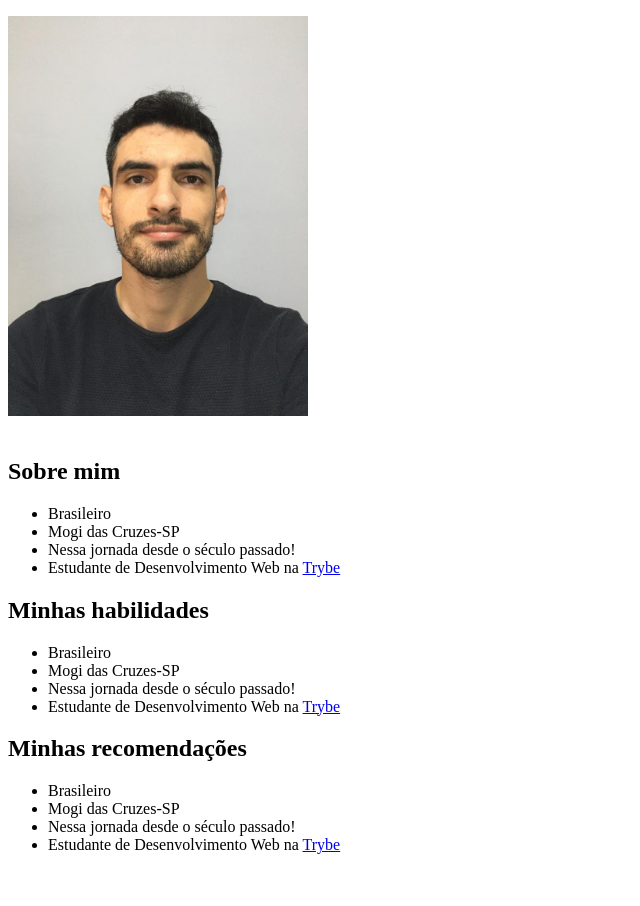
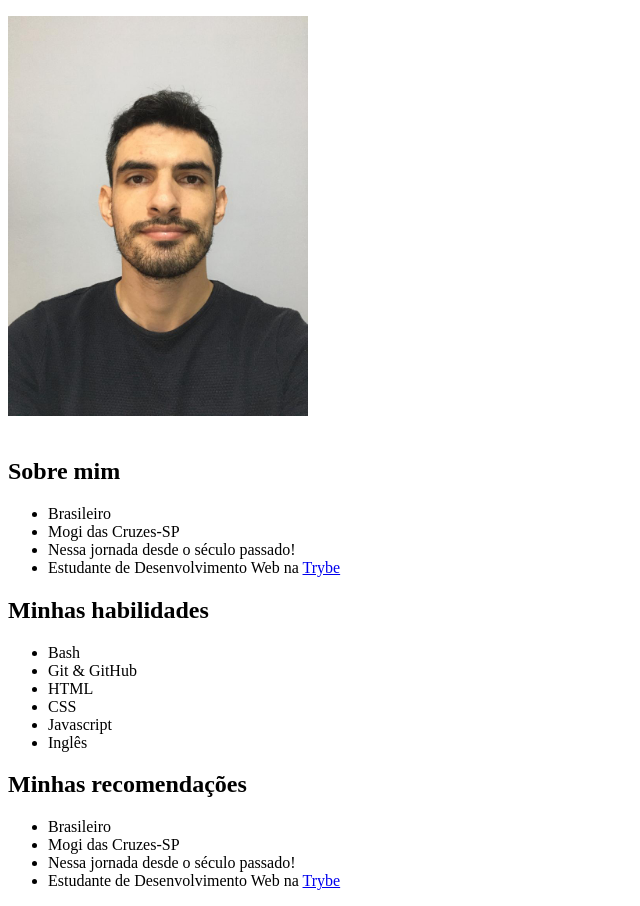
Before and after one commit to rodolfo-braga/rodolfo-braga.github.io, a plain HTML site: page index.html in a window 1280 px wide. Shown: the part 136-1042 px from the top of the page, without its empty margins (0-640 px from the left). Before the commit the page ends 1006 px from the top, so only its background shows below. Drawn offline with Linux system fonts and the light colour scheme.

Commit message:
Adiciona 'habilidades' ao arquivo index.html

```diff
--- a/index.html
+++ b/index.html
@@ -25,10 +25,12 @@
         </ul>
     <h2 id="habilidades">Minhas habilidades</h2>
         <ul>
-            <li>Brasileiro</li>
-            <li>Mogi das Cruzes-SP</li>
-            <li>Nessa jornada desde o século passado!</li>
-            <li>Estudante de Desenvolvimento Web na <a href="https://www.betrybe.com">Trybe</a></li>
+            <li>Bash</li>
+            <li>Git & GitHub</li>
+            <li>HTML</li>
+            <li>CSS</li>
+            <li>Javascript</li>
+            <li>Inglês</li>
         </ul>
     <h2 id="recomendacoes">Minhas recomendações</h2>
         <ul>
```
